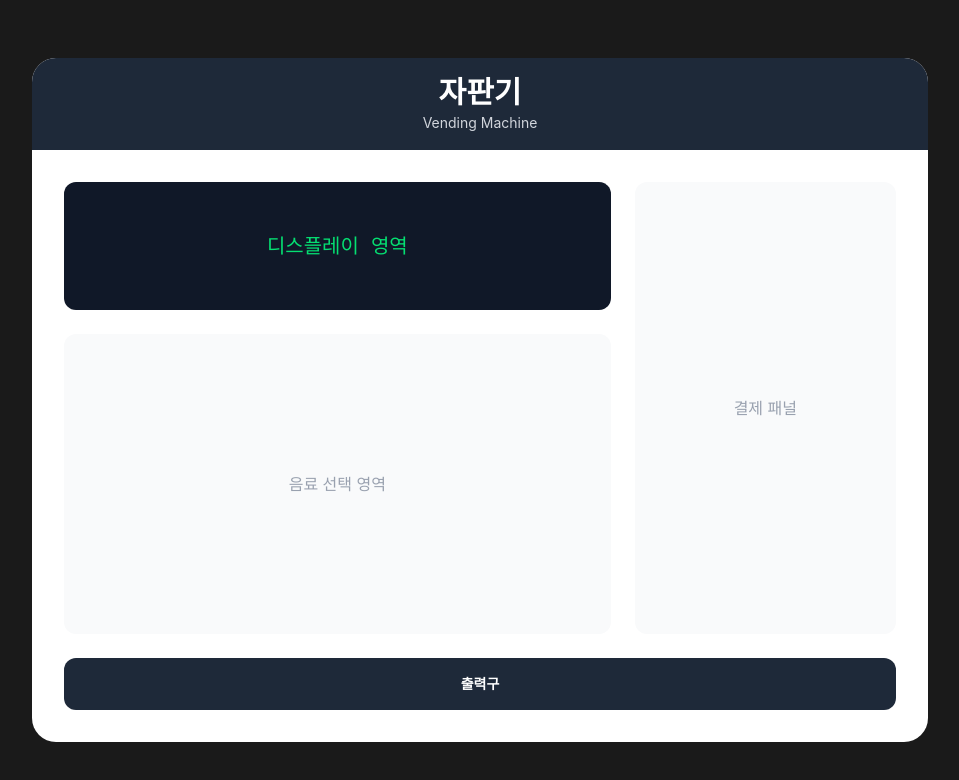
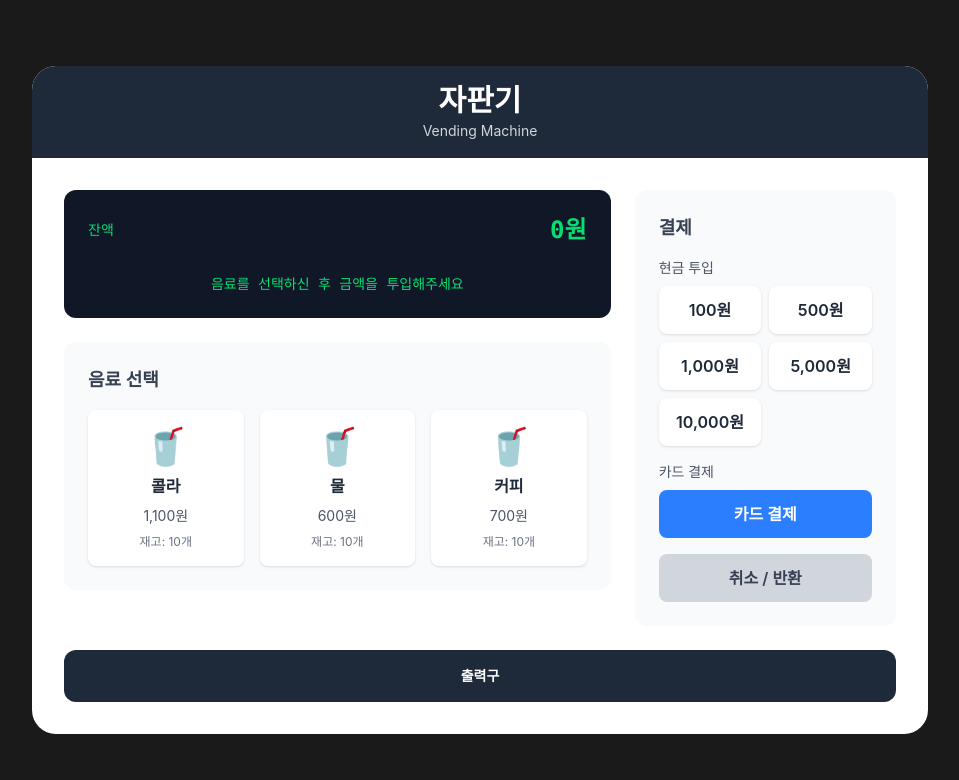
Before and after one commit to G-hoon/jihoon-vending-machine, a React (Vite) app: page / in a window 1280 px wide. Shown: the top 780 px of the page, without its empty margins (160-1119 px from the left). Built offline with nearby package versions, Linux system fonts and the light colour scheme; a web font is replaced by a local one.

Commit message:
feat: 자판기 기능 구현 및 컴포넌트 추가
- Display, BeverageSelector, PaymentPanel 컴포넌트 추가
- App.tsx에서 음료 선택 및 결제 기능을 위한 상태 및 핸들러 구현
- 초기 음료 데이터 및 메시지 표시 기능 추가

```diff
--- a/src/App.tsx
+++ b/src/App.tsx
@@ -1,6 +1,26 @@
 import "./App.css";
+import { INITIAL_BEVERAGES } from "./constants";
+import type { BeverageId, CashUnit } from "./types";
+import { Display, BeverageSelector, PaymentPanel } from "@/components";
 
 function App() {
+  // 임시 데이터
+  const balance = 0;
+  const message = "음료를 선택하신 후 금액을 투입해주세요";
+  const beverages = Object.values(INITIAL_BEVERAGES);
+
+  // 임시
+  const handleBeverageSelect = (id: BeverageId) => {
+    console.log("선택한 음료:", id);
+  };
+
+  const handleCashInsert = (amount: CashUnit) => {
+    console.log("투입한 금액:", amount);
+  };
+
+  const handleCancel = () => {
+    console.log("취소");
+  };
   return (
     <div className="min-h-screen flex items-center justify-center p-4">
       {/* 자판기 컨테이너 */}
@@ -15,18 +35,17 @@ function App() {
         <main className="p-8">
           <div className="grid grid-cols-1 lg:grid-cols-3 gap-6">
             <div className="lg:col-span-2 space-y-6">
-              <section className="bg-gray-900 text-green-400 p-6 rounded-xl h-32 flex items-center justify-center">
-                <p className="text-xl font-mono">디스플레이 영역</p>
-              </section>
-
-              <section className="bg-gray-50 p-6 rounded-xl min-h-[300px] flex items-center justify-center">
-                <p className="text-gray-400">음료 선택 영역</p>
-              </section>
+              <Display balance={balance} message={message} />
+              <BeverageSelector
+                beverages={beverages}
+                onSelect={handleBeverageSelect}
+              />
             </div>
 
-            <section className="bg-gray-50 p-6 rounded-xl min-h-[400px] flex items-center justify-center">
-              <p className="text-gray-400">결제 패널</p>
-            </section>
+            <PaymentPanel
+              onCashInsert={handleCashInsert}
+              onCancel={handleCancel}
+            />
           </div>
 
           {/* 하단: 출력구 */}
--- /dev/null
+++ b/src/components/BeverageSelector.tsx
@@ -0,0 +1,36 @@
+import type { Beverage, BeverageId } from "@/types";
+
+interface BeverageSelectorProps {
+  beverages: Beverage[];
+  onSelect: (id: BeverageId) => void;
+}
+
+export default function BeverageSelector({
+  beverages,
+  onSelect,
+}: BeverageSelectorProps) {
+  return (
+    <section className="bg-gray-50 p-6 rounded-xl">
+      <h2 className="text-lg font-semibold mb-4 text-gray-700">음료 선택</h2>
+
+      <div className="grid grid-cols-3 gap-4">
+        {beverages.map((beverage) => (
+          <button
+            key={beverage.id}
+            onClick={() => onSelect(beverage.id)}
+            className="bg-white p-4 rounded-lg shadow hover:shadow-md transition-shadow"
+          >
+            <div className="text-center space-y-2">
+              <div className="text-4xl">🥤</div>
+              <h3 className="font-semibold text-gray-800">{beverage.name}</h3>
+              <p className="text-sm text-gray-600">
+                {beverage.price.toLocaleString()}원
+              </p>
+              <p className="text-xs text-gray-500">재고: {beverage.stock}개</p>
+            </div>
+          </button>
+        ))}
+      </div>
+    </section>
+  );
+}
--- /dev/null
+++ b/src/components/Display.tsx
@@ -0,0 +1,25 @@
+interface DisplayProps {
+  balance: number;
+  message: string;
+}
+
+export default function Display({ balance, message }: DisplayProps) {
+  return (
+    <section className="bg-gray-900 text-green-400 p-6 rounded-xl h-32 font-mono">
+      <div className="flex flex-col justify-between h-full">
+        {/* 잔액 표시 */}
+        <div className="flex justify-between items-center">
+          <span className="text-sm">잔액</span>
+          <span className="text-2xl font-bold">
+            {balance.toLocaleString()}원
+          </span>
+        </div>
+
+        {/* 메시지 표시 */}
+        <div className="text-center">
+          <p className="text-sm">{message}</p>
+        </div>
+      </div>
+    </section>
+  );
+}
--- /dev/null
+++ b/src/components/PaymentPanel.tsx
@@ -0,0 +1,52 @@
+import type { CashUnit } from "@/types";
+import { CASH_UNITS } from "@/constants";
+
+interface PaymentPanelProps {
+  onCashInsert: (amount: CashUnit) => void;
+  onCancel: () => void;
+}
+
+export default function PaymentPanel({
+  onCashInsert,
+  onCancel,
+}: PaymentPanelProps) {
+  return (
+    <section className="bg-gray-50 p-6 rounded-xl">
+      <h2 className="text-lg font-semibold mb-4 text-gray-700">결제</h2>
+
+      <div className="space-y-4">
+        {/* 현금 투입 */}
+        <div>
+          <h3 className="text-sm font-medium text-gray-600 mb-2">현금 투입</h3>
+          <div className="grid grid-cols-2 gap-2">
+            {CASH_UNITS.map((unit) => (
+              <button
+                key={unit}
+                onClick={() => onCashInsert(unit)}
+                className="bg-white py-3 px-4 rounded-lg shadow hover:shadow-md transition-shadow text-gray-800 font-semibold"
+              >
+                {unit.toLocaleString()}원
+              </button>
+            ))}
+          </div>
+        </div>
+
+        {/* 카드 결제 */}
+        <div>
+          <h3 className="text-sm font-medium text-gray-600 mb-2">카드 결제</h3>
+          <button className="w-full bg-blue-500 text-white py-3 px-4 rounded-lg hover:bg-blue-600 transition-colors font-semibold">
+            카드 결제
+          </button>
+        </div>
+
+        {/* 취소 버튼 */}
+        <button
+          onClick={onCancel}
+          className="w-full bg-gray-300 text-gray-700 py-3 px-4 rounded-lg hover:bg-gray-400 transition-colors font-semibold"
+        >
+          취소 / 반환
+        </button>
+      </div>
+    </section>
+  );
+}
--- /dev/null
+++ b/src/components/index.ts
@@ -0,0 +1,3 @@
+export { default as PaymentPanel } from "./PaymentPanel";
+export { default as Display } from "./Display";
+export { default as BeverageSelector } from "./BeverageSelector";
```
